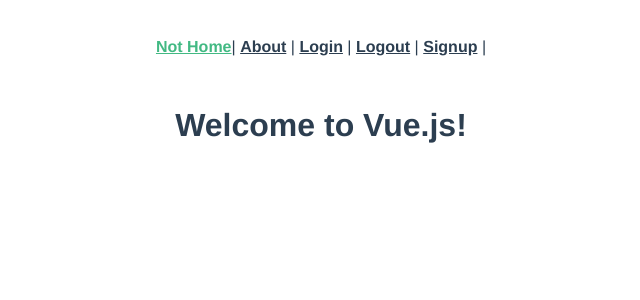
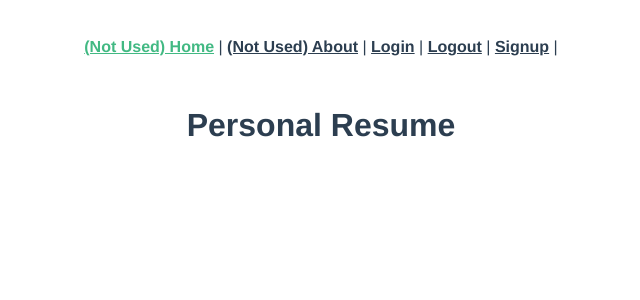
Before and after one commit to TaylorOD/personal_resume_group_app, a Vue app: page / in a window 1280 px wide. Shown: the top 300 px of the page, without its empty margins (319-959 px from the left). Built offline with nearby package versions, Linux system fonts and the light colour scheme.

Commit message:
Small cosmetic changes

```diff
--- a/src/App.vue
+++ b/src/App.vue
@@ -1,8 +1,8 @@
 <template>
   <div id="app">
     <div id="nav">
-      <router-link to="/">Not Home</router-link>|
-      <router-link to="/about">About</router-link> |
+      <router-link to="/">(Not Used) Home</router-link> |
+      <router-link to="/about">(Not Used) About</router-link> |
       <router-link to="/login">Login</router-link> |
       <router-link to="/logout">Logout</router-link> |
       <router-link to="/signup">Signup</router-link> |
--- a/src/views/Home.vue
+++ b/src/views/Home.vue
@@ -11,7 +11,7 @@
 export default {
   data: function() {
     return {
-      message: "Welcome to Vue.js!"
+      message: "Personal Resume"
     };
   },
   created: function() {},
```
